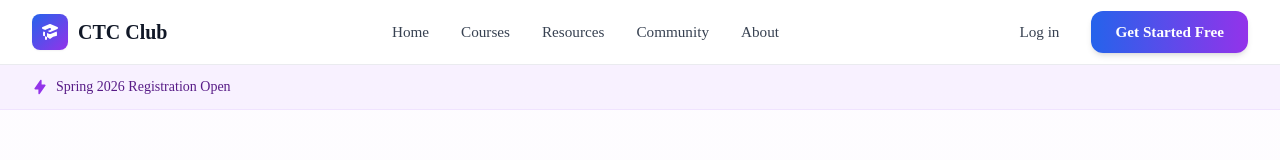
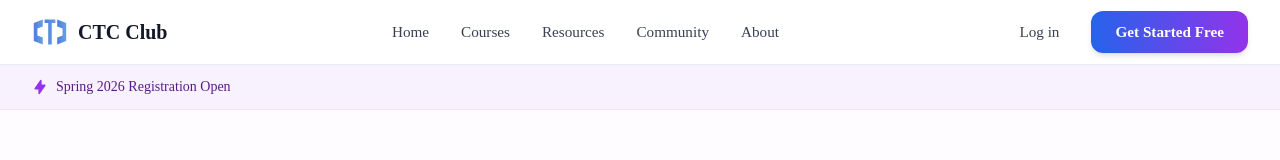
Before and after one commit to Shme-CS/ctc-club, a Next.js app: page / in a window 1280 px wide. Shown: the top 160 px of the page. Built offline with nearby package versions, Linux system fonts and the light colour scheme.

Commit message:
feat: add CTC logo to navbar
- Create custom CTC logo SVG based on provided design
- Update navbar to use logo image instead of icon
- Logo features stylized CTC letters with blue gradient
- Maintains proper sizing and spacing in navbar

```diff
--- a/app/layout.tsx
+++ b/app/layout.tsx
@@ -25,11 +25,11 @@ export default function RootLayout({
             <div className="flex items-center justify-between h-16">
               {/* Logo */}
               <Link href="/" className="flex items-center gap-2.5">
-                <div className="w-9 h-9 bg-gradient-to-br from-blue-600 to-purple-600 rounded-lg flex items-center justify-center shadow-sm">
-                  <svg className="w-5 h-5 text-white" fill="currentColor" viewBox="0 0 20 20">
-                    <path d="M10.394 2.08a1 1 0 00-.788 0l-7 3a1 1 0 000 1.84L5.25 8.051a.999.999 0 01.356-.257l4-1.714a1 1 0 11.788 1.838L7.667 9.088l1.94.831a1 1 0 00.787 0l7-3a1 1 0 000-1.838l-7-3zM3.31 9.397L5 10.12v4.102a8.969 8.969 0 00-1.05-.174 1 1 0 01-.89-.89 11.115 11.115 0 01.25-3.762zM9.3 16.573A9.026 9.026 0 007 14.935v-3.957l1.818.78a3 3 0 002.364 0l5.508-2.361a11.026 11.026 0 01.25 3.762 1 1 0 01-.89.89 8.968 8.968 0 00-5.35 2.524 1 1 0 01-1.4 0zM6 18a1 1 0 001-1v-2.065a8.935 8.935 0 00-2-.712V17a1 1 0 001 1z" />
-                  </svg>
-                </div>
+                <img
+                  src="/ctc-logo.svg"
+                  alt="CTC Club Logo"
+                  className="w-9 h-9"
+                />
                 <span className="text-xl font-bold text-gray-900">CTC Club</span>
               </Link>
 
```
Also changed, not shown: public/ctc-logo.svg (added).
